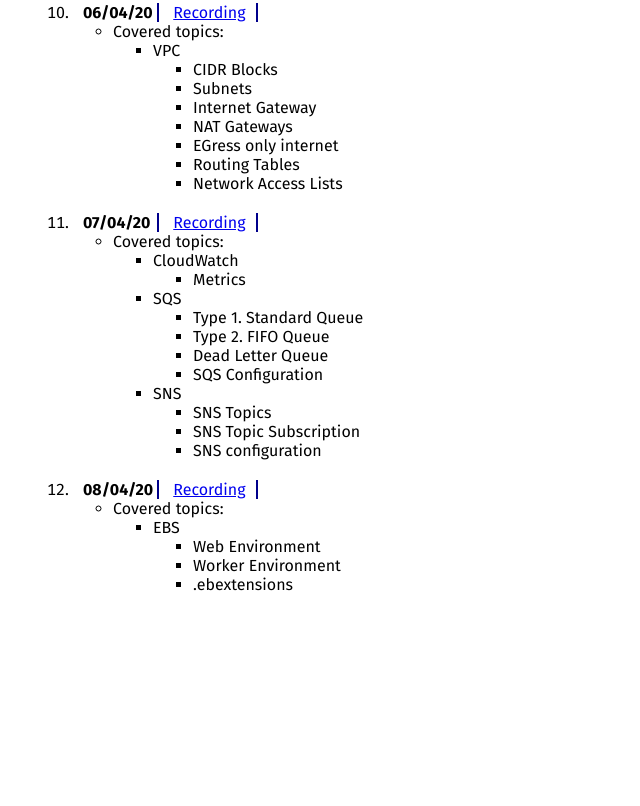
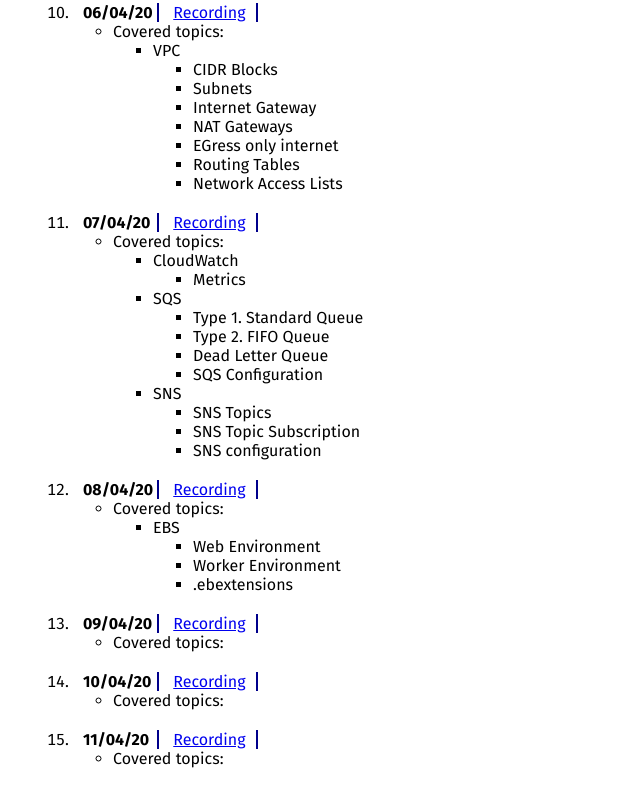
Before and after one commit to aizazshahid/aws_cert, a plain HTML site: page index.html in a window 1280 px wide. Shown: the part 1862-2668 px from the top of the page, without its empty margins (0-640 px from the left). Before the commit the page ends 2564 px from the top, so only its background shows below. Drawn offline with Linux system fonts and the light colour scheme.

Commit message:
Add links for 9,10,11

```diff
--- a/index.html
+++ b/index.html
@@ -339,7 +339,49 @@
 
             </li> <!-- .session_12 -->
 
+                 <li class="session_13">
+                <span class="dated">09/04/20</span>
 
+                <span class="session_link link"><a href="http://recordings-aws-cert.s3-website-us-east-1.amazonaws.com/Apr-9.mp4" target="_blank">Recording</a></a></span>
+
+                <div class="desc">
+
+                    <ul>
+                        <li class="sub_heading">Covered topics:</li>
+                    </ul>
+
+                </div> <!-- div.desc -->
+
+            </li> <!-- .session_12 -->
+
+                <li class="session_14">
+                <span class="dated">10/04/20</span>
+
+                <span class="session_link link"><a href="http://recordings-aws-cert.s3-website-us-east-1.amazonaws.com/Apr-10.mp4" target="_blank">Recording</a></a></span>
+
+                <div class="desc">
+
+                    <ul>
+                        <li class="sub_heading">Covered topics:</li>
+                    </ul>
+
+                </div> <!-- div.desc -->
+
+            </li> <!-- .session_12 -->
+                <li class="session_15">
+                <span class="dated">11/04/20</span>
+
+                <span class="session_link link"><a href="http://recordings-aws-cert.s3-website-us-east-1.amazonaws.com/Apr-11.mp4" target="_blank">Recording</a></a></span>
+
+                <div class="desc">
+
+                    <ul>
+                        <li class="sub_heading">Covered topics:</li>
+                    </ul>
+
+                </div> <!-- div.desc -->
+
+            </li> <!-- .session_12 -->
 
         </ol>
 
```
